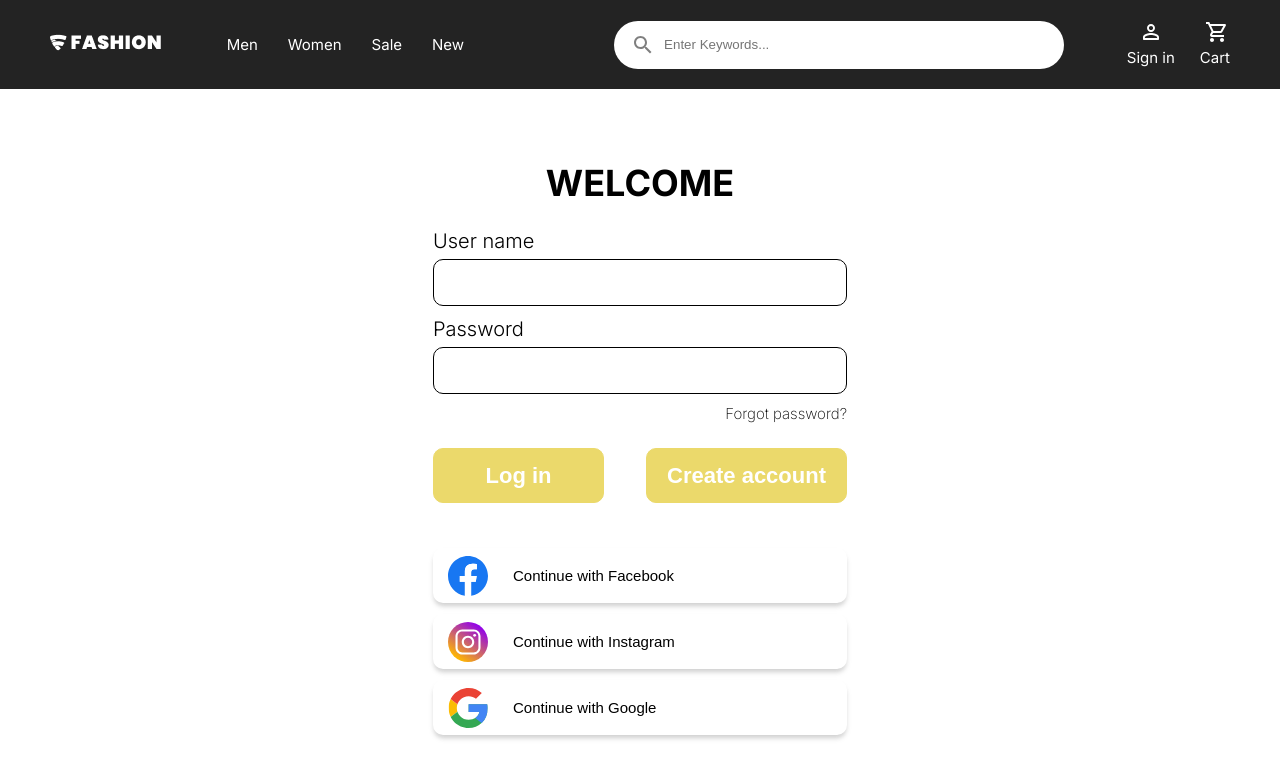
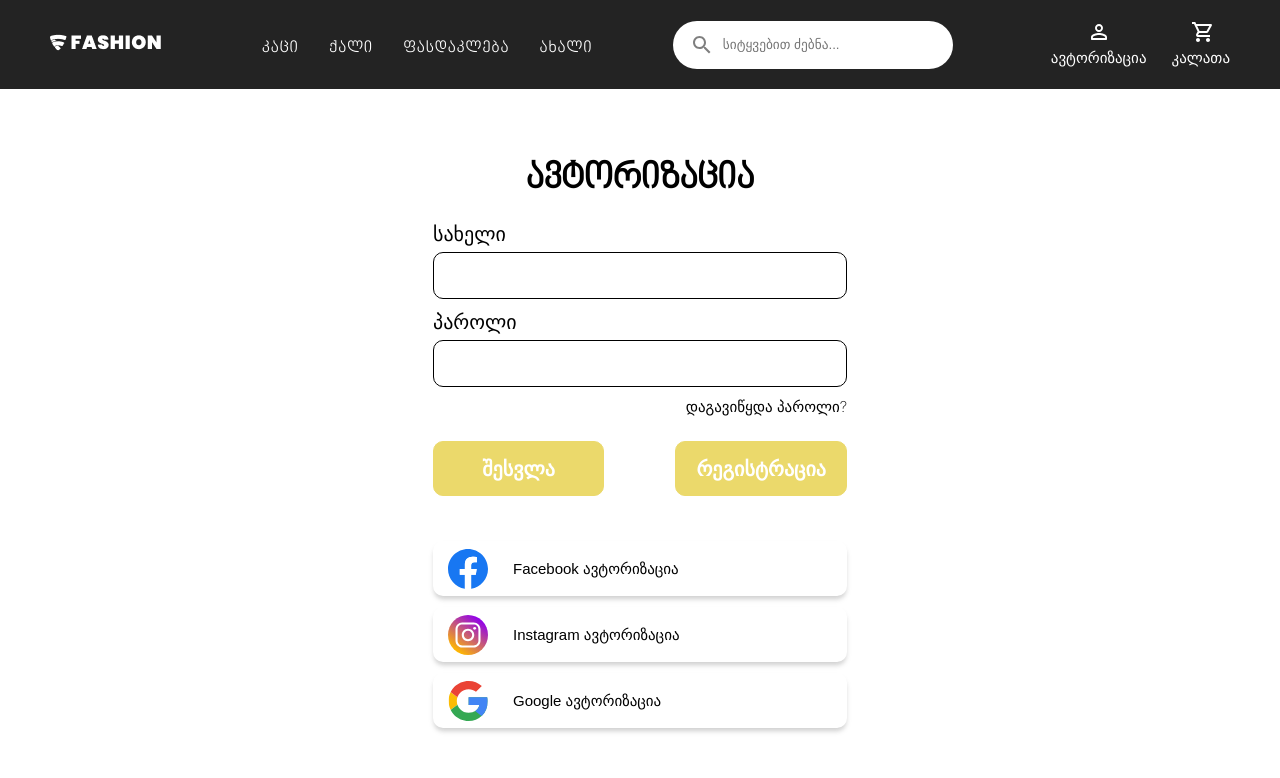
Before and after one commit to ItzVakko/Educity-Commerce-Web, a Next.js app: page /Pages/LoginPage in a window 1280 px wide. Shown: the top 778 px of the page. Built offline with nearby package versions, Linux system fonts and the light colour scheme.

Commit message:
navbar responsive fix

```diff
--- a/src/app/Components/GlobalComponents/NavBar.css
+++ b/src/app/Components/GlobalComponents/NavBar.css
@@ -27,13 +27,16 @@
 }
 
 .navbar-buttons-wrapper li {
+  margin-top: 7px;
   list-style: none;
 }
 
 .navbar-buttons-wrapper li a {
-  font-size: 15px;
+  font-size: 16px;
+  font-weight: 550;
+  font-family: "NinoMtavruli", sans-serif;
   line-height: 22px;
-  letter-spacing: 1%;
+  letter-spacing: 1px;
   text-decoration: none;
   color: white;
 }
@@ -45,7 +48,6 @@
   display: flex;
   align-items: center;
   gap: 9px;
-  /* height: 37px; */
   border-radius: 50px;
 }
 
@@ -187,17 +189,41 @@
 
 /* Responsive navbar */
 
+@media screen and (max-width: 1500px) {
+  .HeaderMiddleContainer {
+    gap: 80px;
+  }
+
+  .HeaderMiddleContainerInput form {
+    width: 280px !important;
+  }
+}
+
 @media screen and (max-width: 1200px) {
   .navbar-wrapper {
     gap: 70px;
   }
 
   .HeaderMiddleContainer {
-    gap: 80px;
+    gap: 50px;
   }
 
   .HeaderMiddleContainerInput form {
     width: 220px !important;
+  }
+}
+
+@media screen and (max-width: 1100px) {
+  .navbar-buttons-wrapper {
+    gap: 14px;
+  }
+
+  .HeaderMiddleContainerInput form {
+    width: 200px !important;
+  }
+
+  .navbar-buttons-wrapper li a {
+    font-size: 14px;
   }
 }
 
--- a/src/app/Components/GlobalComponents/NavBar.jsx
+++ b/src/app/Components/GlobalComponents/NavBar.jsx
@@ -82,7 +82,7 @@ export default function NavBar() {
                   href={{ pathname: "/clothes", query: { category: "men" } }}
                   passHref
                 >
-                  Men
+                  კაცი
                 </Link>
               </li>
               <li>
@@ -90,7 +90,7 @@ export default function NavBar() {
                   href={{ pathname: "/clothes", query: { category: "women" } }}
                   passHref
                 >
-                  Women
+                  ქალი
                 </Link>
               </li>
               <li>
@@ -98,7 +98,7 @@ export default function NavBar() {
                   href={{ pathname: "/clothes", query: { status: "sale" } }}
                   passHref
                 >
-                  Sale
+                  ფასდაკლება
                 </Link>
               </li>
               <li>
@@ -106,7 +106,7 @@ export default function NavBar() {
                   href={{ pathname: "/clothes", query: { status: "new" } }}
                   passHref
                 >
-                  New
+                  ახალი
                 </Link>
               </li>
             </ul>
@@ -117,7 +117,7 @@ export default function NavBar() {
                 <SearchIcon />
               </button>
               <input
-                placeholder="Enter Keywords..."
+                placeholder="სიტყვებით ძებნა..."
                 type="text"
                 name="clothes-search"
                 onChange={(e) => setKeyword(e.target.value)}
@@ -130,7 +130,7 @@ export default function NavBar() {
         <div className="HeaderLeftContainer">
           <Link href="/login">
             <PersonOutlineRoundedIcon />
-            <h4 style={{ display: hidden ? "block" : "none" }}>Sign in</h4>
+            <h4 style={{ display: hidden ? "block" : "none" }}>ავტორიზაცია</h4>
           </Link>
           <div>
             {itemNumber > 0 ? (
@@ -139,7 +139,7 @@ export default function NavBar() {
               <></>
             )}
             <ShoppingCartOutlinedIcon />
-            <h4 style={{ display: hidden ? "block" : "none" }}>Cart</h4>
+            <h4 style={{ display: hidden ? "block" : "none" }}>კალათა</h4>
           </div>
         </div>
       </div>
@@ -159,7 +159,7 @@ export default function NavBar() {
         <input
           type="text"
           name="clothes-search-responsive"
-          placeholder="Enter Keywords..."
+          placeholder="სიტყვებით ძებნა..."
           onChange={(e) => setKeyword(e.target.value)}
           value={keyword}
           onKeyDown={handleKeyDown}
--- a/src/app/Pages/ClothesPage/Filters.css
+++ b/src/app/Pages/ClothesPage/Filters.css
@@ -1,7 +1,8 @@
 .filters-title {
   font-size: 16px;
   letter-spacing: 1.2px;
-  font-weight: 400;
+  font-weight: 700;
+  font-family: "NinoMtavruli", sans-serif;
 }
 
 .size-filter-section {
@@ -11,7 +12,8 @@
 .size-filter-title {
   font-size: 14px;
   letter-spacing: 1.2px;
-  font-weight: 400;
+  font-weight: 500;
+  font-family: "NinoMtavruli", sans-serif;
 }
 
 .size-filter-buttons-wrapper {
--- a/src/app/Pages/ClothesPage/Filters.jsx
+++ b/src/app/Pages/ClothesPage/Filters.jsx
@@ -55,9 +55,9 @@ const Filters = ({ onFilterChange }) => {
 
   return (
     <aside>
-      <h4 className="filters-title">Filters</h4>
+      <h4 className="filters-title">გაფილტვრა</h4>
       <section className="size-filter-section">
-        <h5 className="size-filter-title">Size</h5>
+        <h5 className="size-filter-title">ზომები</h5>
         <div className="size-filter-buttons-wrapper">
           {["XS", "S", "M", "L", "XL", "2XL"].map((size) => (
             <button
--- a/src/app/Pages/LoginPage/LoginForm.css
+++ b/src/app/Pages/LoginPage/LoginForm.css
@@ -14,6 +14,7 @@ label {
 }
 
 .login-form h1 {
+  font-family: "NinoMtavruli", sans-serif;
   font-size: 36px;
   margin-bottom: 13px;
   text-align: center;
@@ -53,7 +54,7 @@ label {
   border: 0.5px solid #ebd96b;
   border-radius: 10px;
   color: #ffffff;
-  font-size: 22px;
+  font-size: 20px;
   font-weight: 600;
   transition: 1s;
 }
--- a/src/app/Pages/LoginPage/LoginForm.jsx
+++ b/src/app/Pages/LoginPage/LoginForm.jsx
@@ -8,33 +8,33 @@ import "./LoginForm.css";
 const LoginForm = () => {
   return (
     <form className="login-form">
-      <h1>WELCOME</h1>
+      <h1>ავტორიზაცია</h1>
 
-      <label htmlFor="username-login">User name</label>
+      <label htmlFor="username-login">სახელი</label>
       <input type="text" id="username-login" name="username-login" />
 
-      <label htmlFor="password-login">Password</label>
+      <label htmlFor="password-login">პაროლი</label>
       <input type="text" id="password-login" name="password-login" />
 
-      <span className="password-forgot">Forgot password?</span>
+      <span className="password-forgot">დაგავიწყდა პაროლი?</span>
 
       <div className="login-page-buttons">
-        <button className="login-button">Log in</button>
-        <button>Create account</button>
+        <button className="login-button">შესვლა</button>
+        <button>რეგისტრაცია</button>
       </div>
 
       <div className="social-networks">
         <button>
           <FacebookIcon />
-          <span>Continue with Facebook</span>
+          <span>Facebook ავტორიზაცია</span>
         </button>
         <button>
           <InstagramIcon />
-          <span>Continue with Instagram</span>
+          <span>Instagram ავტორიზაცია</span>
         </button>
         <button>
           <GoogleIcon />
-          <span>Continue with Google</span>
+          <span>Google ავტორიზაცია</span>
         </button>
       </div>
     </form>
```
Also changed, not shown: src/app/Pages/ClothesPage/ClothesList.css (+6 -2 lines).
